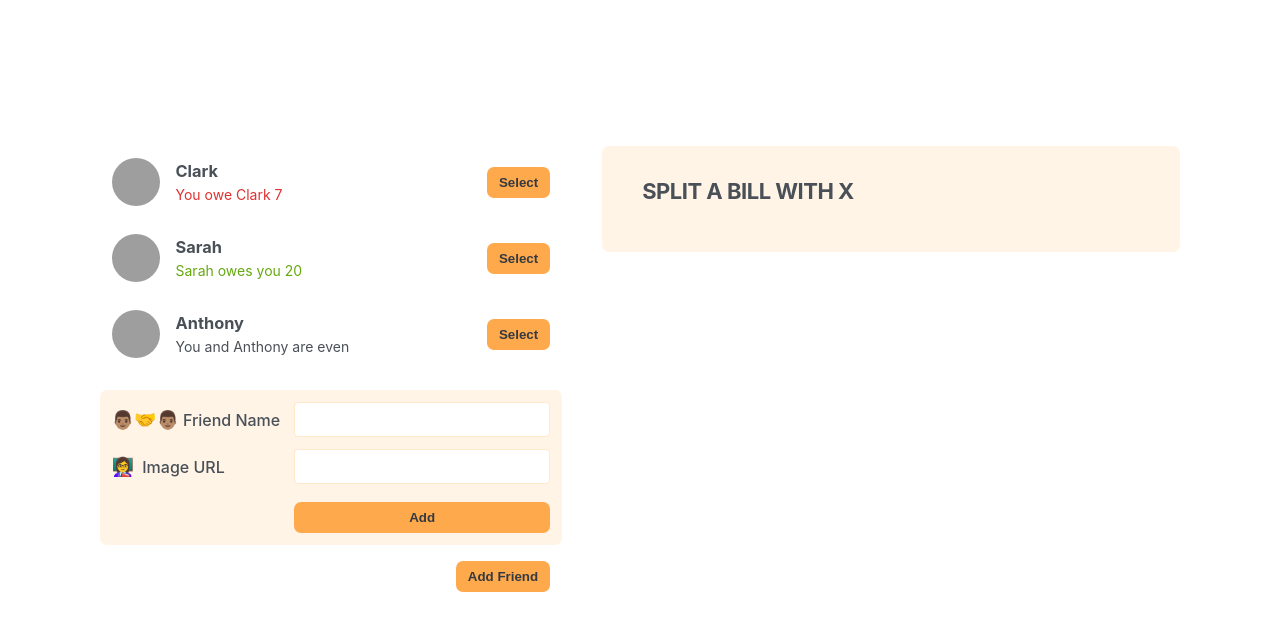
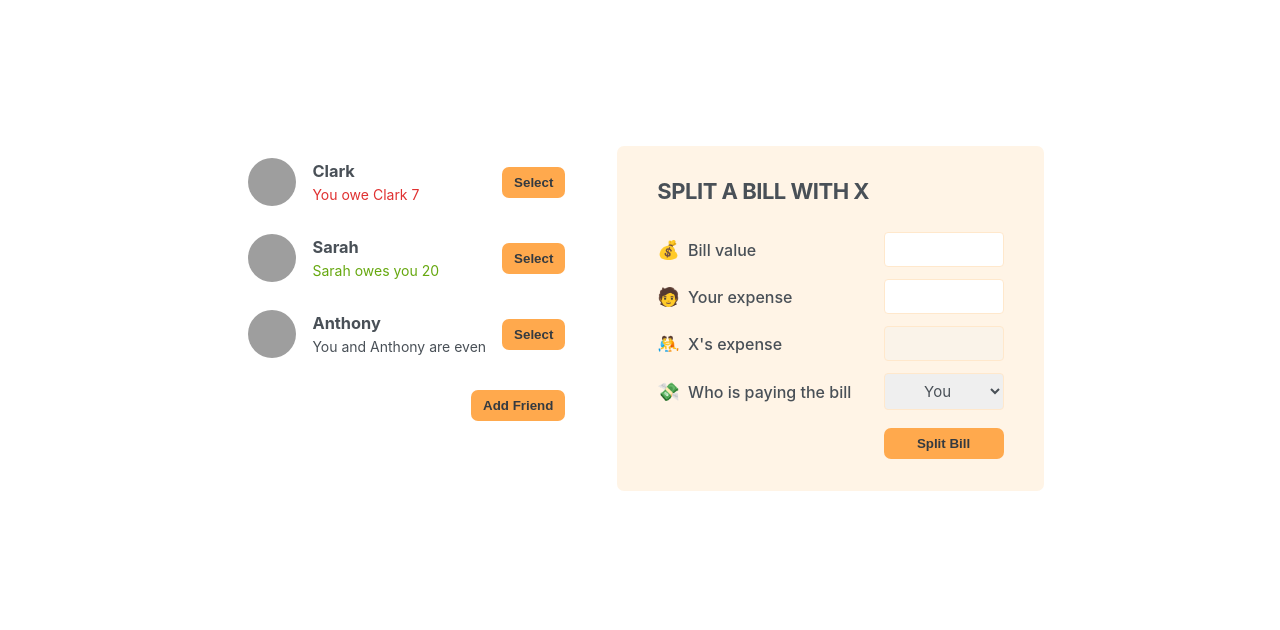
Before and after one commit to EngrPahati/eat-n-split, a React (Create React App) app: page / in a window 1280 px wide. Shown: the top 630 px of the page. Built offline with nearby package versions, Linux system fonts and the light colour scheme; grey boxes are pictures that could not be loaded.

Commit message:
add conditional rendering on Add Friend button and AddFriendForm

```diff
--- a/src/App.js
+++ b/src/App.js
@@ -1,3 +1,5 @@
+import { useState } from "react";
+
 const initialFriends = [
   {
     id: 118836,
@@ -19,13 +21,35 @@ const initialFriends = [
   },
 ];
 
+function Button({ children, onToggle, showAddFriend }) {
+  return (
+    <button
+      className="button"
+      onClick={() => onToggle(!showAddFriend)}
+    >{children}</button>
+  );
+}
+
 export default function App() {
+  const [showAddFriend, setShowAddFriend] = useState(false);
+
   return (
     <div className="app">
       <div className="sidebar">
         <FriendList />
-        <FormAddFriend />
-        <Button>Add Friend</Button>
+
+        {showAddFriend && <FormAddFriend />}
+
+        {!showAddFriend &&         <Button
+          onToggle={setShowAddFriend}
+          showAddFriend={showAddFriend}
+        >Add Friend</Button>}
+
+        {showAddFriend && <Button
+          onToggle={setShowAddFriend}
+          showAddFriend={showAddFriend}
+        >Close</Button>}
+
 
       </div>
         <FormSplitBill />
@@ -68,11 +92,7 @@ function Friend({friend}) {
   );
 }
 
-function Button({ children }) {
-  return (
-    <button className="button">{ children }</button>
-  );
-}
+
 
 function FormAddFriend() {
   return (
@@ -92,6 +112,25 @@ function FormSplitBill() {
   return (
     <form className="form-split-bill">
       <h2>Split a bill with X</h2>
+
+      <label>💰 Bill value</label>
+      <input type="text" />
+
+      <label>🧑 Your expense</label>
+      <input type="text" />
+
+      <label>🤼 X's expense</label>
+      <input type="text" disabled />
+
+      <label>💸 Who is paying the bill</label>
+      <select>
+        <option value="user">You</option>
+        <option value="friend">X</option>
+      </select>
+
+      <Button>Split Bill</Button>
+
+
     </form>
   );
 }
```
